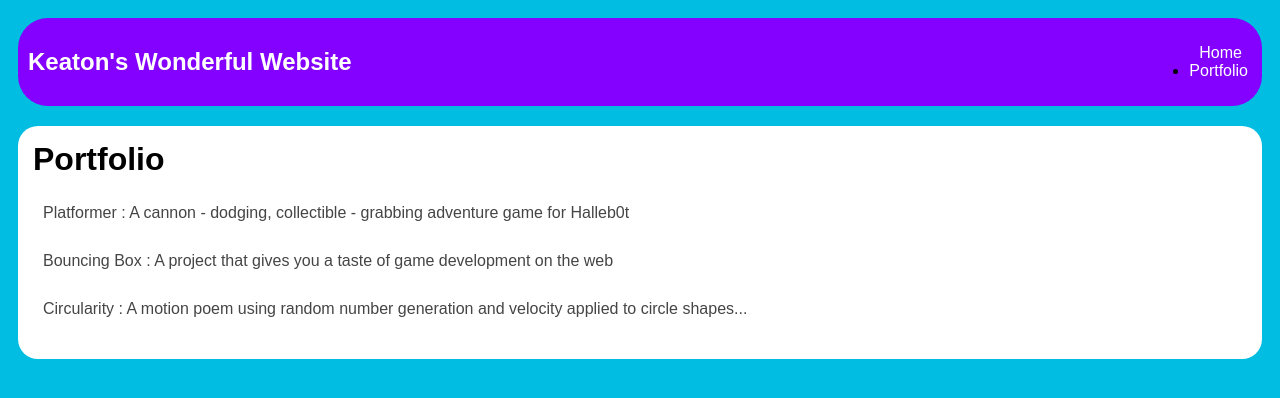
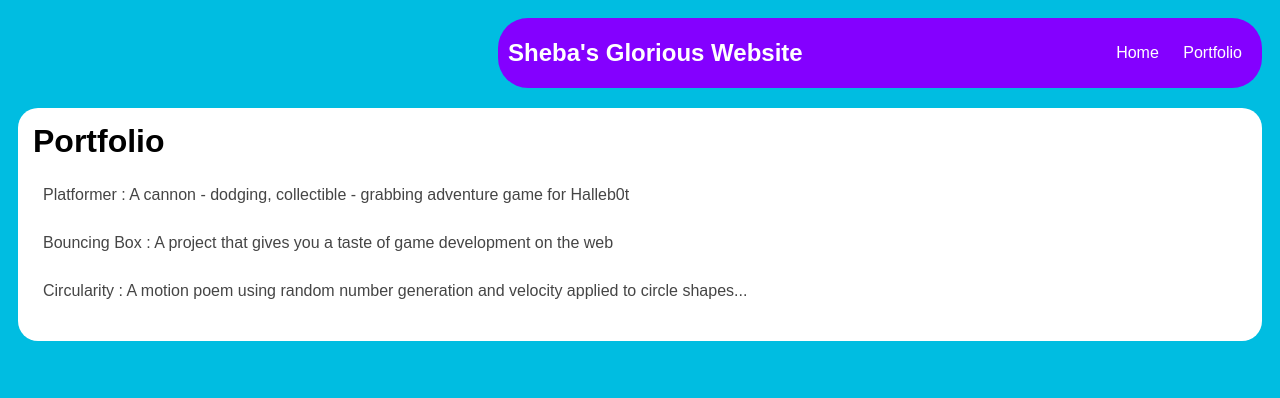
Before and after one commit to KeatonAWilson/KeatonAWilson, a plain HTML site: page portfolio.html in a window 1280 px wide. Drawn offline with Linux system fonts and the light colour scheme.

Commit message:
add index.html and css files

```diff
--- a/portfolio.html
+++ b/portfolio.html
@@ -4,16 +4,15 @@
         <title> Keaton's Wonderful Website</title>
         <link rel="stylesheet" href="style.css">
     </head>
-
     <body>
-        <div id="all-content">
+        <div id="all-contents">
             <nav>
-                <h1>Keaton's Wonderful Website</h1>
+                <h1>Sheba's Glorious Website</h1>
                 <ul id="nav-ul">
                    <li class="nav-li">
                    <a class="nav-a" href="index.html">Home</a>
                  </li>
-                <li>
+                 <li class="nav-li">
                    <a class="nav-a" href="portfolio.html">Portfolio</a>
                  </li>
              </ul>
```
Also changed, not shown: index.html (+1 -1 lines). Lines whose indentation alone changed are shown as unchanged.
